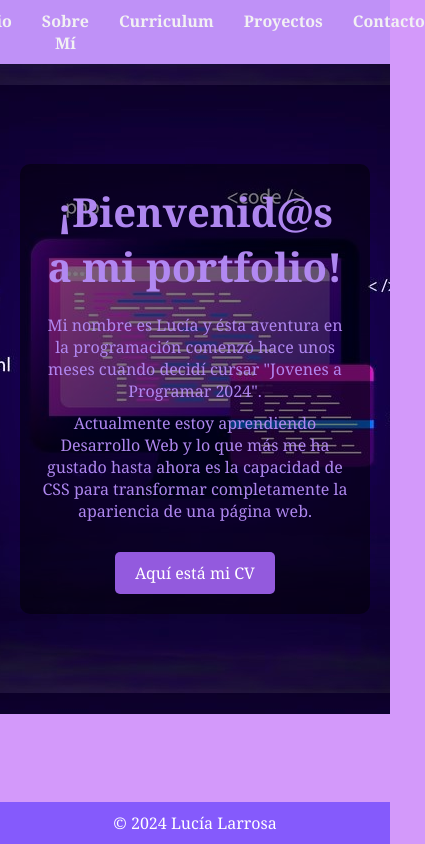
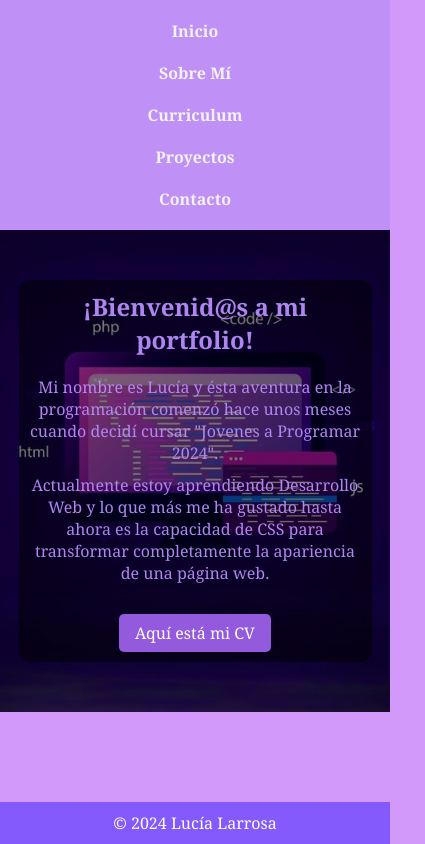
Before and after one commit to Lucialarrosa13/portfolio, a plain HTML site: page index.html in a window 390 px wide. Shown: the whole page, 425 px wide, since content can reach past the window. Drawn offline with Linux system fonts and the light colour scheme.

Commit message:
ajuste de img,media queries,mejora de alineacion y espaciado del menú.

```diff
--- a/estilos.css
+++ b/estilos.css
@@ -1,46 +1,52 @@
 
 
-body { font-family:Georgia;
+body {
+    font-family: Georgia;
     margin: 0;
     padding: 0;
-       background-color: #d194faf1
+    background-color: #d194faf1;
 }
 
-header { background-color: hsla(256, 79%, 74%, 0.445);
+header {
+    background-color: hsla(256, 79%, 74%, 0.445);
     padding: 10px 0;
     text-align: center;
 }
 
-header nav ul { list-style: none; /* Elimina los puntos de la lista */
-                padding: 0; /* Elimina el padding */
-                margin: 0; /* Elimina el margin */
-                display: flex; /* Usa Flexbox para alinear horizontalmente */
-                justify-content: center; /* Centra horizontalmente los elementos */
+header nav ul {
+    list-style: none;
+    padding: 0;
+    margin: 0;
+    display: flex;
+    justify-content: center;
+    flex-wrap: wrap; /* Para manejar mejor el espacio en pantallas pequeñas */
 }
 
-header nav ul li { margin: 0 15px; /* Espacio entre los elementos del menú */
+header nav ul li {
+    margin: 0 15px;
 }
 
 header nav ul li a {
-    text-decoration: none; /* Elimina el subrayado de los enlaces */
-    color: #f2f1f3; /* Color del texto de los enlaces */
-    font-weight: bold; /* Fuente en negrita */
+    text-decoration: none;
+    color: #f2f1f3;
+    font-weight: bold;
+    padding: 10px; /* Mejora la interactividad en pantallas táctiles */
 }
 
 .hero {
-    background-image: url('code}.jpg'); /* Reemplaza con la ruta a tu imagen */
-    background-size:auto;
+    background-image: url('code}.jpg');
+    background-size: cover; /* Asegura que la imagen de fondo cubra toda la sección */
     background-position: center;
     color: rgba(179, 138, 245, 0.973);
     text-align: center;
     padding: 100px 20px;
 }
-
 .hero-content {
     background-color: rgba(0, 0, 0, 0.5);
     display: inline-block;
     padding: 20px;
     border-radius: 10px;
+    max-width: 90%; /* Limita el ancho máximo para mejorar la legibilidad en pantallas pequeñas */
 }
 
 h1 {
@@ -75,3 +81,46 @@ footer p {
     margin: 0;
     color: #ffffff;
 }
+
+/* Media Queries para pantallas más pequeñas */
+@media (max-width: 768px) {
+    h1 {
+        font-size: 2em;
+    }
+
+    .hero {
+        padding: 50px 10px;
+    }
+
+    .hero-content {
+        padding: 15px;
+    }
+
+    header nav ul li {
+        margin: 0 10px;
+    }
+
+    .btn {
+        padding: 8px 16px;
+    }
+}
+
+@media (max-width: 480px) {
+    h1 {
+        font-size: 1.5em;
+    }
+
+    .hero-content {
+        padding: 10px;
+        width: 100%; /* Asegura que el contenido se ajuste bien en pantallas muy pequeñas */
+    }
+
+    header nav ul {
+        flex-direction: column; /* Menú en columna para pantallas muy pequeñas */
+        align-items: center;
+    }
+
+    header nav ul li {
+        margin: 10px 0;
+    }
+}
```
Lines whose indentation alone changed are shown as unchanged.
